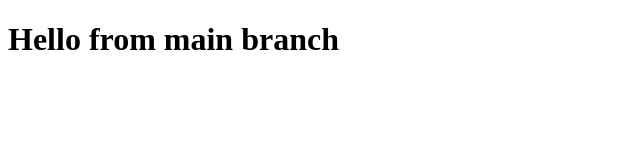
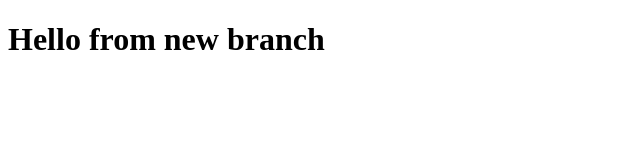
Before and after one commit to Hieuhocit03/Demo_git, a plain HTML site: page index.html in a window 1280 px wide. Shown: the whole page, without its empty margins (0-640 px from the left). Drawn offline with Linux system fonts and the light colour scheme.

Commit message:
sửa file index 1.html

```diff
--- a/index.html
+++ b/index.html
@@ -5,6 +5,6 @@
     <meta name="viewport" content="width=device-width, initial-scale=1.0">
 </head>
 <body>
-    <h1>Hello from main branch</h1>
+    <h1>Hello from new branch</h1>
 </body>
 </html>
```
